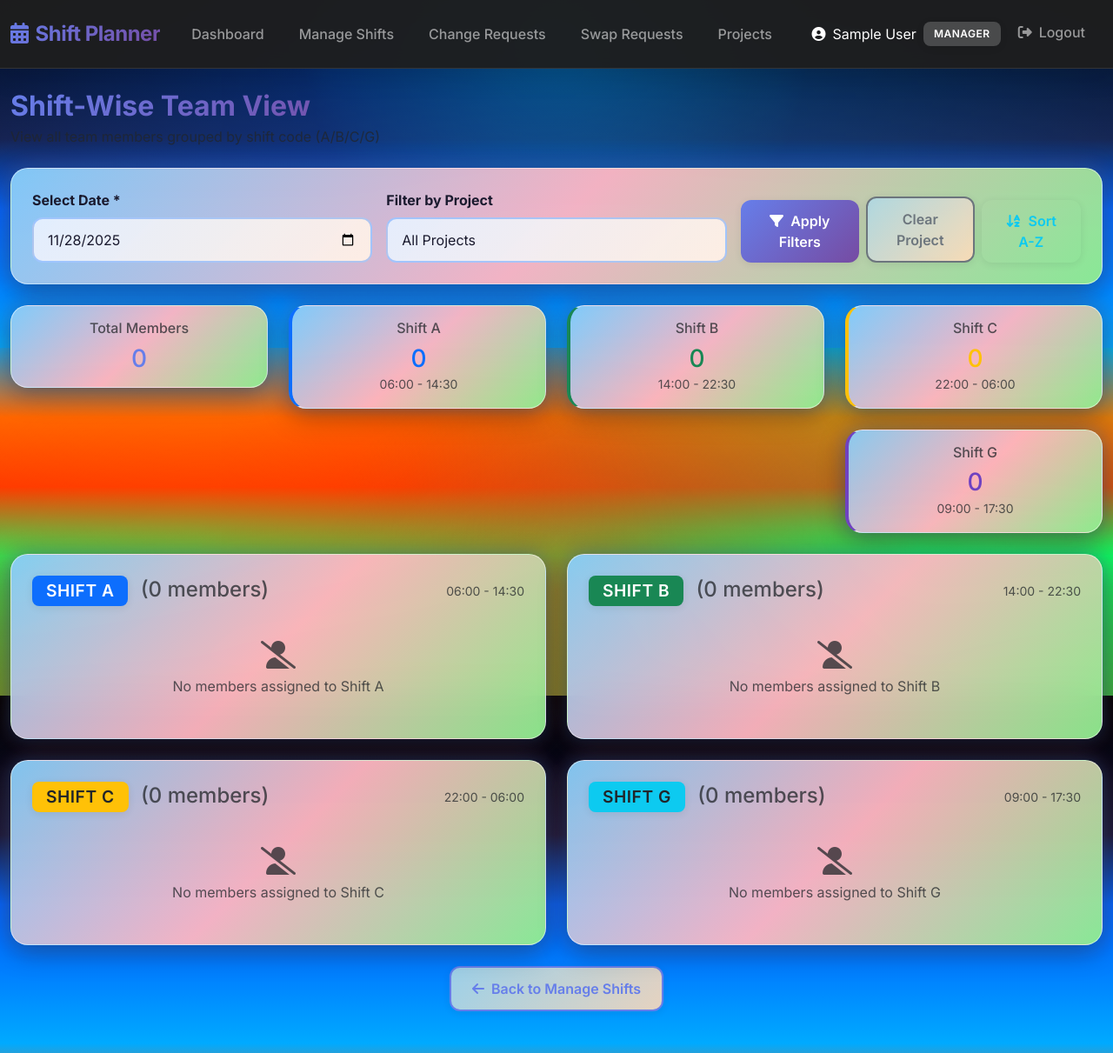
After one commit to Aviseka00/shift-scheduler-app, a Flask app: page /manager/shift-wise-view in a window 1280 px wide. The commit adds this page. Shown: the whole page at 87% size. Run offline with Flask 3, Linux system fonts and the light colour scheme; the visitor is signed in with stand-in values (Sample User, id 1); data that the repository does not hold is empty; some libraries are stand-ins or nearby versions.

Commit message:
Align project shifts with manager shifts and fix team view

```diff
--- a/manager/routes.py
+++ b/manager/routes.py
@@ -447,6 +447,87 @@ def project_members():
 
 
 # =========================================================
+# SHIFT-WISE VIEW (GROUP BY SHIFT CODE)
+# =========================================================
+@manager_bp.route("/shift-wise-view", endpoint="shift_wise_view")
+@manager_required
+def shift_wise_view():
+    selected_date = request.args.get("date") or datetime.now().strftime("%Y-%m-%d")
+    selected_project = request.args.get("project_id")
+    sort_alphabetical = request.args.get("sort") == "alphabetical"
+
+    # Build query
+    query = {"date": selected_date}
+    if selected_project:
+        query["project_id"] = ObjectId(selected_project)
+
+    # Get all shifts for the selected date
+    shifts = list(mongo.db.shifts.find(query))
+
+    # Get all users and projects for mapping
+    all_users = list(mongo.db.users.find())
+    users_map = {str(u["_id"]): u for u in all_users}
+    projects_map = {str(p["_id"]): p["name"] for p in mongo.db.projects.find()}
+
+    # Group shifts by shift code
+    shift_groups = {
+        "A": [],
+        "B": [],
+        "C": [],
+        "G": []
+    }
+
+    for shift in shifts:
+        shift_code = shift.get("shift_code", "")
+        if shift_code in shift_groups:
+            user_id = str(shift.get("user_id"))
+            user = users_map.get(user_id)
+            if user:
+                shift_info = {
+                    "shift_id": str(shift["_id"]),
+                    "user_id": user_id,
+                    "user_name": user.get("name", "Unknown"),
+                    "user_email": user.get("email", ""),
+                    "project_id": str(shift.get("project_id")) if shift.get("project_id") else None,
+                    "project_name": projects_map.get(str(shift.get("project_id")), "General") if shift.get("project_id") else "General",
+                    "task": shift.get("task", ""),
+                    "start_time": shift.get("start_time", ""),
+                    "end_time": shift.get("end_time", "")
+                }
+                shift_groups[shift_code].append(shift_info)
+
+    # Sort alphabetically if requested
+    if sort_alphabetical:
+        for shift_code in shift_groups:
+            shift_groups[shift_code].sort(key=lambda x: x["user_name"].lower())
+
+    # Get counts
+    shift_counts = {code: len(members) for code, members in shift_groups.items()}
+    total_members = sum(shift_counts.values())
+
+    # Get all projects for filter
+    projects = list(mongo.db.projects.find().sort("name", 1))
+    for p in projects:
+        p["_id"] = str(p["_id"])
+
+    # Get today's date for date input
+    from datetime import date
+    today_date = date.today().isoformat()
+
+    return render_template(
+        "manager/shift_wise_view.html",
+        shift_groups=shift_groups,
+        shift_counts=shift_counts,
+        total_members=total_members,
+        selected_date=selected_date,
+        selected_project=selected_project,
+        projects=projects,
+        sort_alphabetical=sort_alphabetical,
+        today_date=today_date,
+    )
+
+
+# =========================================================
 # EXPORT CSV
 # =========================================================
 @manager_bp.route("/export/csv", endpoint="export_csv")
@@ -729,6 +810,10 @@ def manage_shifts():
             s["user_id"] = str(s["user_id"])
         if s.get("project_id"):
             s["project_id"] = str(s["project_id"])
+
+    # Sort shifts by shift code in order: A, G, B, C
+    shift_order = {"A": 1, "G": 2, "B": 3, "C": 4}
+    shifts.sort(key=lambda x: (shift_order.get(x.get("shift_code", ""), 99), x.get("date", ""), x.get("start_time", "")))
 
     tasks = []
     if selected_project:
--- /dev/null
+++ b/templates/manager/shift_wise_view.html
@@ -0,0 +1,167 @@
+{% extends "base.html" %}
+{% block content %}
+
+<div class="animate-fade-in-up">
+  <div class="d-flex justify-content-between align-items-center mb-4">
+    <div>
+      <h2 class="mb-1" style="font-weight: 700; background: linear-gradient(135deg, #667eea 0%, #764ba2 100%); -webkit-background-clip: text; -webkit-text-fill-color: transparent; background-clip: text;">
+        Shift-Wise Team View
+      </h2>
+      <p class="text-muted mb-0">View all team members grouped by shift code (A/B/C/G)</p>
+    </div>
+  </div>
+
+  <!-- FILTERS -->
+  <div class="glass-card p-4 mb-4">
+    <form method="get" class="row g-3">
+      <div class="col-md-4">
+        <label class="form-label fw-bold">Select Date *</label>
+        <input type="date" name="date" value="{{ selected_date }}" class="form-control" required min="{{ today_date }}">
+      </div>
+      <div class="col-md-4">
+        <label class="form-label fw-bold">Filter by Project</label>
+        <select name="project_id" class="form-select">
+          <option value="">All Projects</option>
+          {% for p in projects %}
+          <option value="{{ p._id }}" {% if selected_project and selected_project == p._id %}selected{% endif %}>
+            {{ p.name }}
+          </option>
+          {% endfor %}
+        </select>
+      </div>
+      <div class="col-md-4 d-flex align-items-end gap-2">
+        <button type="submit" class="btn btn-primary">
+          <i class="fas fa-filter me-1"></i> Apply Filters
+        </button>
+        <a href="/manager/shift-wise-view?date={{ selected_date }}" class="btn btn-outline-secondary">
+          Clear Project
+        </a>
+        <a href="/manager/shift-wise-view?date={{ selected_date }}{% if selected_project %}&project_id={{ selected_project }}{% endif %}&sort={% if sort_alphabetical %}none{% else %}alphabetical{% endif %}"
+           class="btn btn-outline-info">
+          <i class="fas fa-sort-alpha-down me-1"></i>
+          {% if sort_alphabetical %}Default Order{% else %}Sort A-Z{% endif %}
+        </a>
+      </div>
+    </form>
+  </div>
+
+  <!-- SUMMARY CARDS -->
+  <div class="row mb-4">
+    <div class="col-md-3">
+      <div class="glass-card p-3 text-center">
+        <h6 class="text-muted mb-2">Total Members</h6>
+        <h3 class="mb-0" style="color: #667eea;">{{ total_members }}</h3>
+      </div>
+    </div>
+    <div class="col-md-3">
+      <div class="glass-card p-3 text-center" style="border-left: 4px solid #0d6efd;">
+        <h6 class="text-muted mb-2">Shift A</h6>
+        <h3 class="mb-0" style="color: #0d6efd;">{{ shift_counts.A }}</h3>
+        <small class="text-muted">06:00 - 14:30</small>
+      </div>
+    </div>
+    <div class="col-md-3">
+      <div class="glass-card p-3 text-center" style="border-left: 4px solid #198754;">
+        <h6 class="text-muted mb-2">Shift B</h6>
+        <h3 class="mb-0" style="color: #198754;">{{ shift_counts.B }}</h3>
+        <small class="text-muted">14:00 - 22:30</small>
+      </div>
+    </div>
+    <div class="col-md-3">
+      <div class="glass-card p-3 text-center" style="border-left: 4px solid #ffc107;">
+        <h6 class="text-muted mb-2">Shift C</h6>
+        <h3 class="mb-0" style="color: #ffc107;">{{ shift_counts.C }}</h3>
+        <small class="text-muted">22:00 - 06:00</small>
+      </div>
+    </div>
+  </div>
+  <div class="row mb-4">
+    <div class="col-md-3 offset-md-9">
+      <div class="glass-card p-3 text-center" style="border-left: 4px solid #6f42c1;">
+        <h6 class="text-muted mb-2">Shift G</h6>
+        <h3 class="mb-0" style="color: #6f42c1;">{{ shift_counts.G }}</h3>
+        <small class="text-muted">09:00 - 17:30</small>
+      </div>
+    </div>
+  </div>
+
+  <!-- SHIFT GROUPS -->
+  <div class="row g-4">
+    {% for shift_code in ['A', 'B', 'C', 'G'] %}
+    {% set members = shift_groups[shift_code] %}
+    <div class="col-md-6">
+      <div class="glass-card p-4">
+        <div class="d-flex justify-content-between align-items-center mb-3">
+          <h4 class="mb-0">
+            <span class="badge
+              {% if shift_code == 'A' %}bg-primary
+              {% elif shift_code == 'B' %}bg-success
+              {% elif shift_code == 'C' %}bg-warning text-dark
+              {% elif shift_code == 'G' %}bg-info text-dark
+              {% endif %}" style="font-size: 1.2rem; padding: 0.5rem 1rem;">
+              Shift {{ shift_code }}
+            </span>
+            <span class="ms-2 text-muted">({{ members|length }} member{{ 's' if members|length != 1 else '' }})</span>
+          </h4>
+          <small class="text-muted">
+            {% if shift_code == 'A' %}06:00 - 14:30
+            {% elif shift_code == 'B' %}14:00 - 22:30
+            {% elif shift_code == 'C' %}22:00 - 06:00
+            {% elif shift_code == 'G' %}09:00 - 17:30
+            {% endif %}
+          </small>
+        </div>
+
+        {% if members %}
+        <div class="table-responsive">
+          <table class="table table-hover mb-0">
+            <thead class="table-light">
+              <tr>
+                <th style="width: 5%;">#</th>
+                <th>Member Name</th>
+                <th>Project</th>
+                <th>Task</th>
+              </tr>
+            </thead>
+            <tbody>
+              {% for member in members %}
+              <tr>
+                <td><strong>{{ loop.index }}</strong></td>
+                <td>
+                  <div>
+                    <strong>{{ member.user_name }}</strong>
+                    <br>
+                    <small class="text-muted">{{ member.user_email }}</small>
+                  </div>
+                </td>
+                <td>
+                  <span class="badge bg-secondary">{{ member.project_name }}</span>
+                </td>
+                <td>
+                  <small class="text-muted">{{ member.task or '-' }}</small>
+                </td>
+              </tr>
+              {% endfor %}
+            </tbody>
+          </table>
+        </div>
+        {% else %}
+        <div class="text-center py-4">
+          <i class="fas fa-user-slash fa-2x text-muted mb-2"></i>
+          <p class="text-muted mb-0">No members assigned to Shift {{ shift_code }}</p>
+        </div>
+        {% endif %}
+      </div>
+    </div>
+    {% endfor %}
+  </div>
+
+  <!-- BACK BUTTON -->
+  <div class="mt-4 text-center">
+    <a href="/manager/manage-shifts" class="btn btn-outline-primary">
+      <i class="fas fa-arrow-left me-2"></i>Back to Manage Shifts
+    </a>
+  </div>
+</div>
+
+{% endblock %}
```
Also changed, not shown: templates/manager/manage_shifts.html (+35 -1 lines).
